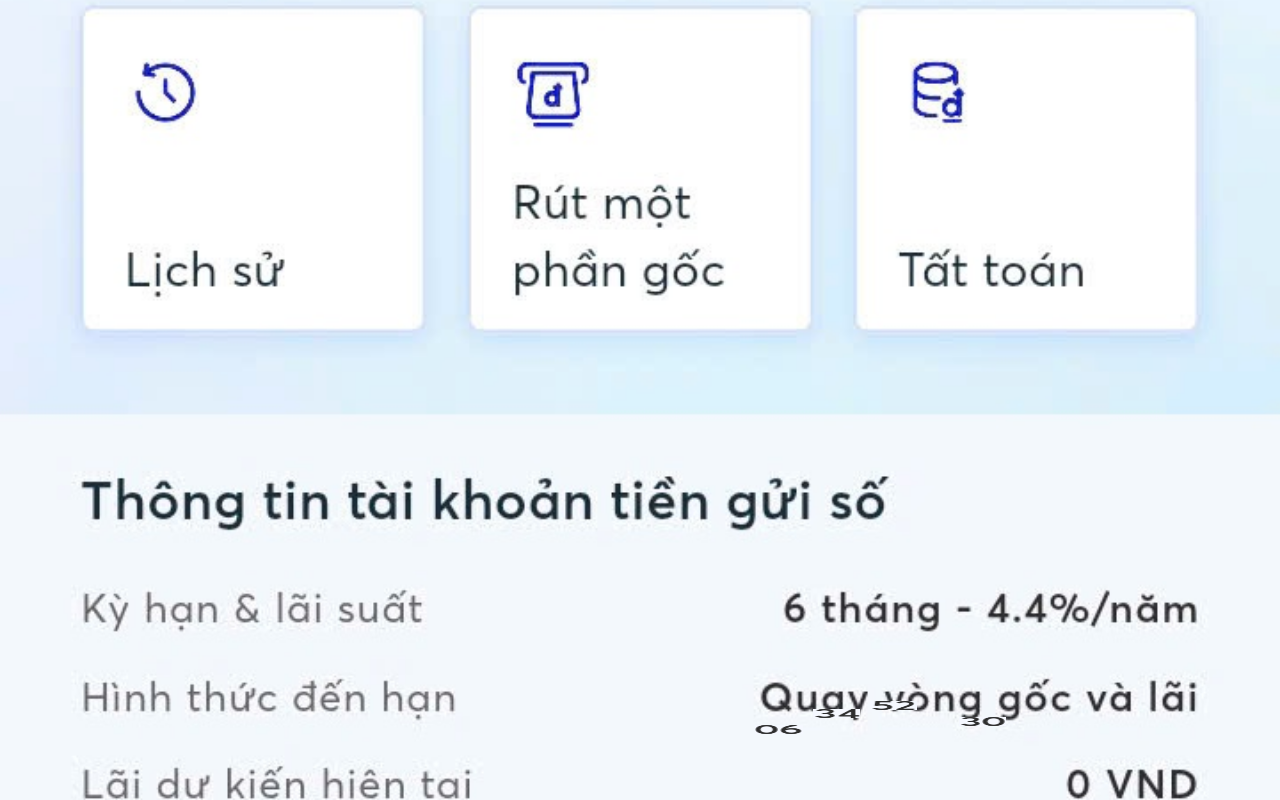
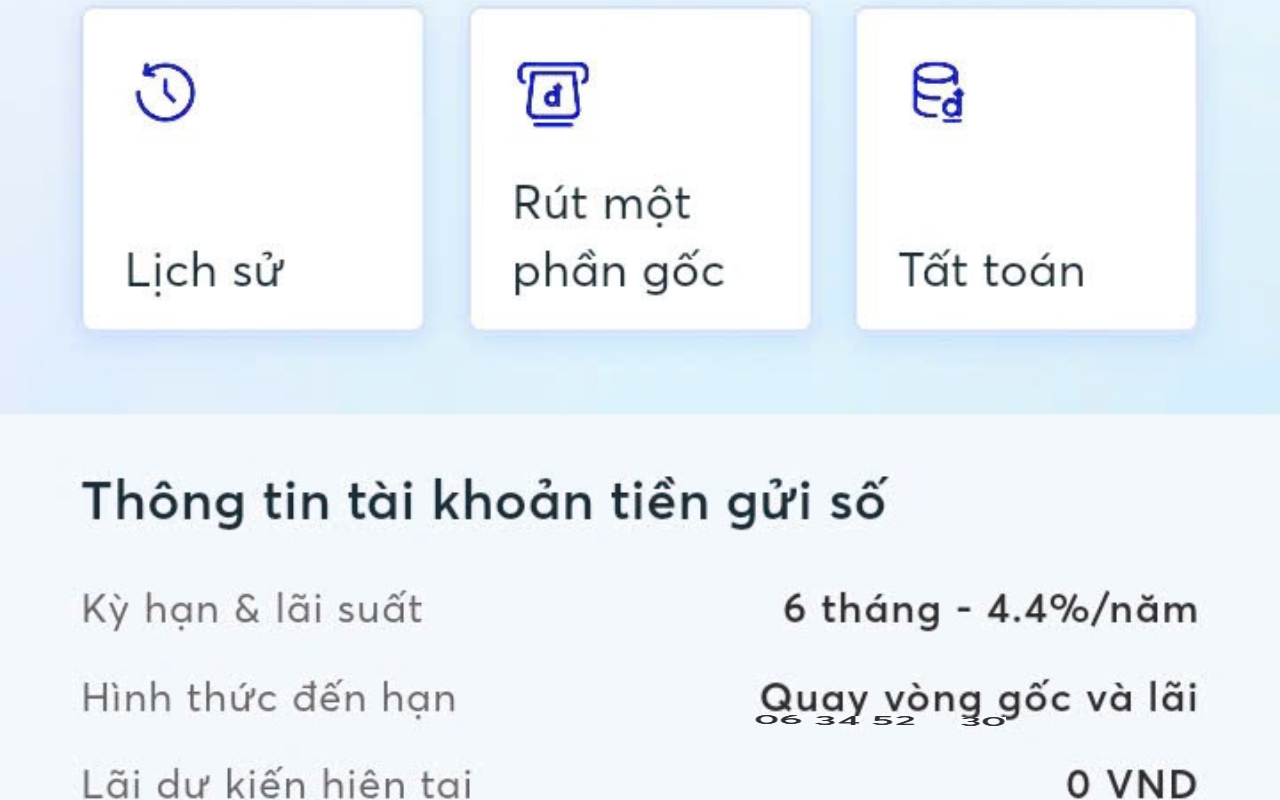
Before and after one commit to ltthang7678/mbbq, a plain HTML site: page index.html in a window 1280 px wide. Drawn offline with Linux system fonts and the light colour scheme.

Commit message:
Update style.css

```diff
--- a/style.css
+++ b/style.css
@@ -28,17 +28,17 @@ html, body {
 }/* Vị trí của từng khối thời gian theo viewport units */
 #hours {
   left: 59.02vw;  /* 639 / 1080 = ~59vw */ /* 2000 / 2340 = ~85.5vh */
-  top: 90.64vh; /* 2000 / 2340 = ~85.5vh */
+  top: 89.34vh; /* 2000 / 2340 = ~85.5vh */
 }
 
 #minutes {
   left: 63.54vw; /* 686 / 1080 = ~63.5vw */
-  top: 88.64vh;
+  top: 89.44vh;
 }
 
 #seconds {
   left: 68vw;  /* 733 / 1080 = ~68vw */
-  top: 87.64vh;
+  top: 89.54vh;
 }
 
 #days {
```
